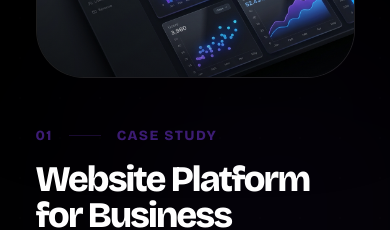
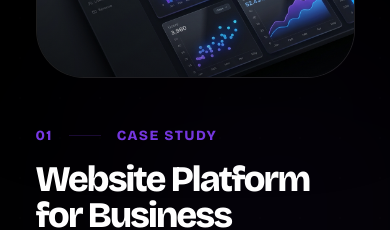
Before and after one commit to navaneethpv/nexora-agency, a Next.js app: page / in a window 390 px wide. Shown: the part 2980-3210 px from the top of the page. Built offline with nearby package versions, Linux system fonts and the light colour scheme.

Commit message:
style: Refine case study card text and divider colors, including hover effects and transitions.

```diff
--- a/src/app/page.tsx
+++ b/src/app/page.tsx
@@ -203,12 +203,12 @@ export default function Home() {
                   {/* Narrative Block */}
                   <div className="w-full lg:w-[38%] space-y-8">
                     <div className="space-y-4">
-                      <div className="flex items-center gap-4 text-accent/50 font-bold text-sm tracking-widest uppercase">
+                      <div className="flex items-center gap-4 text-accent font-bold text-sm tracking-widest uppercase group-hover:text-white transition-colors duration-500">
                         <span>0{i + 1}</span>
-                        <div className="h-px w-8 bg-accent/20" />
+                        <div className="h-px w-8 bg-current opacity-20" />
                         <span>CASE STUDY</span>
                       </div>
-                      <h3 className="text-4xl md:text-5xl lg:text-6xl font-bold leading-none tracking-tighter group-hover:text-accent transition-colors duration-500">
+                      <h3 className="text-4xl md:text-5xl lg:text-6xl font-bold leading-none tracking-tighter text-white group-hover:text-accent transition-colors duration-500">
                         {item.title}
                       </h3>
                     </div>
```
